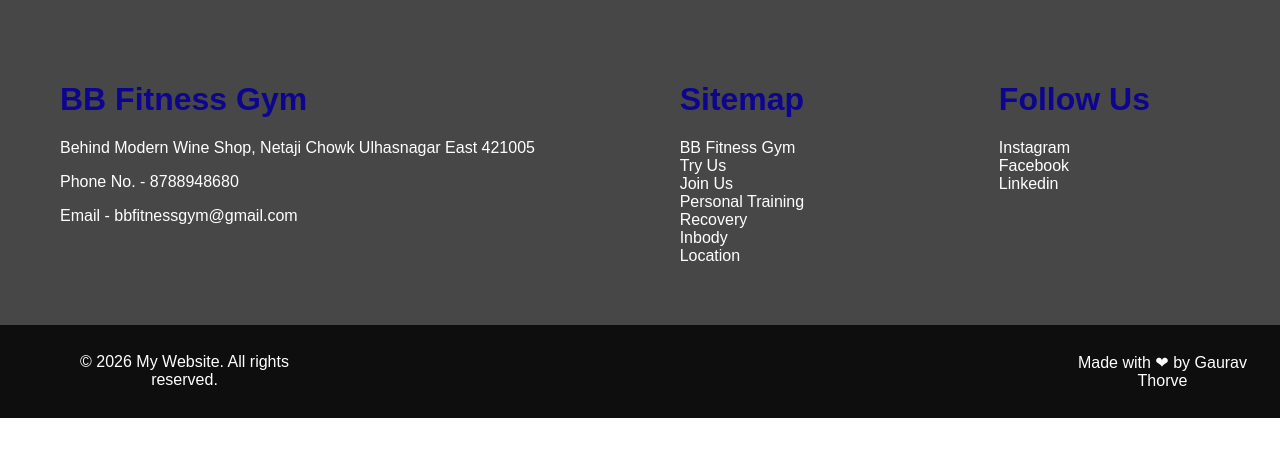
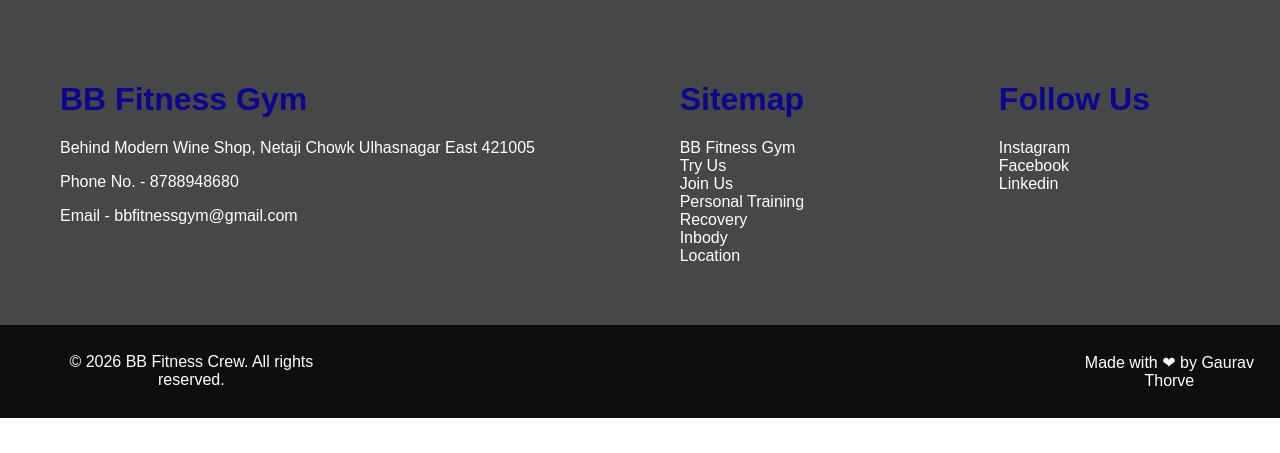
Before and after one commit to GauravThorve/Gym-Project, a Django app: page /about/ in a window 1280 px wide. Shown: the part 347-800 px from the top of the page. Run offline with Django 3.2, Linux system fonts and the light colour scheme.

Commit message:
git commit -m "Changes in Base.html"

```diff
--- a/templates/base.html
+++ b/templates/base.html
@@ -4,7 +4,7 @@
 <head>
     <meta charset="UTF-8">
     <meta name="viewport" content="width=device-width, initial-scale=1.0">
-    <title>My Website</title>
+    <title>BB Fitness Crew</title>
 
     <style>
         body {
@@ -144,7 +144,7 @@
 
     </div>
     <div class="footer-main">
-        <p>© 2026 My Website. All rights reserved.</p>
+        <p>© 2026 BB Fitness Crew. All rights reserved.</p>
         <p>Made with &#10084 by Gaurav Thorve</p>
     </div>
 
```
